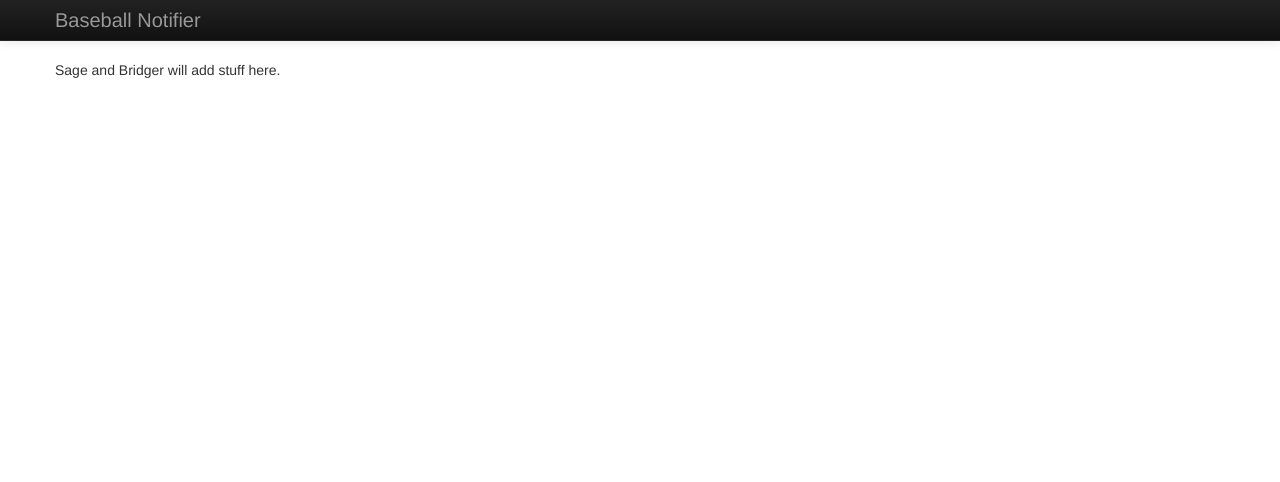
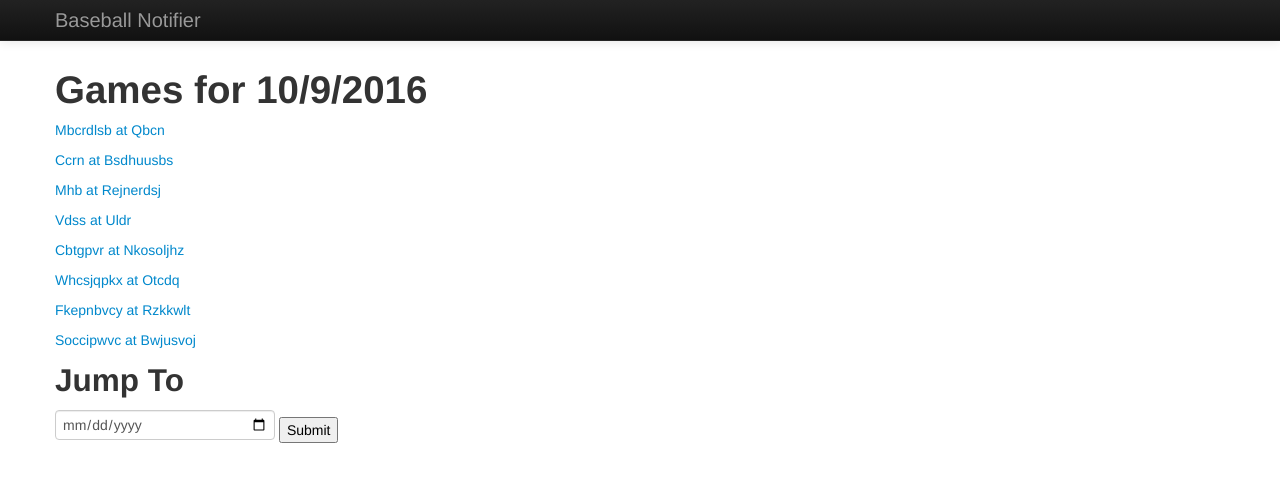
Before and after one commit to sagersmith8/mlb_pitch_tracker, a Bottle app: page / in a window 1280 px wide. Shown: the top 482 px of the page. Run offline with Bottle, Linux system fonts and the light colour scheme; some libraries are stand-ins or nearby versions.

Commit message:
Created homepage

```diff
--- a/requirements.txt
+++ b/requirements.txt
@@ -1 +1,2 @@
 bottle
+pytz
--- a/src/generate_test_game.py
+++ b/src/generate_test_game.py
@@ -38,6 +38,20 @@ def generate_pitch():
         'pitch_type': generate_pitch_type(),
         'pitch_call': generate_pitch_call()
     }
+
+
+def generate_game_title():
+    return {
+        'id': random.randint(100000, 999999),
+        'title': '{} at {}'.format(generate_name(), generate_name())
+    }
+
+
+def generate_games():
+    games = []
+    for _ in xrange(random.randint(3, 15)):
+        games.append(generate_game_title())
+    return games
 
 
 def generate_name():
@@ -100,8 +114,11 @@ def generate_inning():
 
 def generate_game():
     return {
-        'home': 'CUBS',
-        'away': 'GIANTS',
+        'day': random.randint(1, 30),
+        'month': random.randint(1, 12),
+        'year': random.randint(1909, 2016),
+        'home': generate_name(),
+        'away': generate_name(),
         'game_data': [generate_inning() for _ in xrange(9)]
     }
 
--- a/src/main.py
+++ b/src/main.py
@@ -1,42 +1,54 @@
-import logging
+import datetime
 
 import bottle
-from bottle import route
+from bottle import route, post
 from core import respond
-import json
-from generate_test_game import generate_game
+from generate_test_game import generate_game, generate_games
 
 bottle.debug(True)
 app = bottle.default_app()
 
 
 @route('/')
-def home():
-    msg = "Sage and Bridger will add stuff here."
-    logging.info('someone hit the home page')  # app engine log.
-    return respond('index.html', {'msg': msg})
+@route('/<games>')
+@route('/<games>/')
+@post('/')
+@post('/<games>')
+@post('/<games>/')
+def home(games=None):
+    today = bottle.request.forms.get('date')
+    if today is not None:
+        year, month, day = today.split('-')
+    else:
+        today = datetime.datetime.now()
+        day = today.day
+        month = today.month
+        year = today.year
+
+    return respond(
+        'index.html',
+        {
+            'games': generate_games(),
+            'day': day,
+            'month': month,
+            'year': year
+        }
+    )
 
 
-@route('/test_game_data')
-@route('/test_game_data/')
-def test_game():
-    return respond('index.html', {'msg': json.dumps(generate_game(), indent=4)})
+@route('/view_game/<game_id>')
+@route('/view_game/<game_id>/')
+def view_game(game_id):
+    game = generate_game()
 
-
-@route('/view_game/<month>/<day>/<year>/<home>/<game_number>')
-@route('/view_game/<month>/<day>/<year>/<home>/<game_number>/')
-@route('/view_game/<month>/<day>/<year>/<home>/')
-@route('/view_game/<month>/<day>/<year>/<home>')
-def view_game(month, day, year, home, game_number=None):
-    game = generate_game()
     return respond(
         'view-game.html',
         {
-            'home': home.upper(),
+            'home': game['home'].upper(),
             'away': game['away'].upper(),
-            'day': day,
-            'month': month,
-            'year': year,
+            'day': game['day'],
+            'month': game['month'],
+            'year': game['year'],
             'game_data': generate_game()
         }
     )
--- a/static/template/index.html
+++ b/static/template/index.html
@@ -1,7 +1,20 @@
 {%extends "base.html"%}
 
-{%block title%}Baseball Notifier - Index{%endblock%}
+{%block title%}Baseball Notifier{%endblock%}
 
 {%block body%}
-{% if msg %}{{msg}}{% else %}Other message {% endif %}
+<div>
+    <h1>Games for {{month}}/{{day}}/{{year}}</h1>
+    {%for game in games%}
+        <p><a href="\view_game\{{game['id']}}">{{game['title']}}</a></p>
+    {%endfor%}
+</div>
+<div>
+    <h2>Jump To</h2>
+    <form action="\" method="post">
+  <input type="date" name="date" value="{{year}}-{{month}}-{{day}}">
+  <input type="submit">
+</form>
+</form>
+</div>
 {%endblock%}
--- a/static/template/view-game.html
+++ b/static/template/view-game.html
@@ -7,7 +7,7 @@
 
 {%block body%}
    <div class="inning_container">
-       <h1>{{away}} @ {{home}} on {{month}}/{{day}}/{{year}}</h1>
+       <h1>{{away}} @ {{home}}</h1>
 
        {%for inning in game_data['game_data']%}
            <h2>Inning {{loop.index}}</h2>
```
